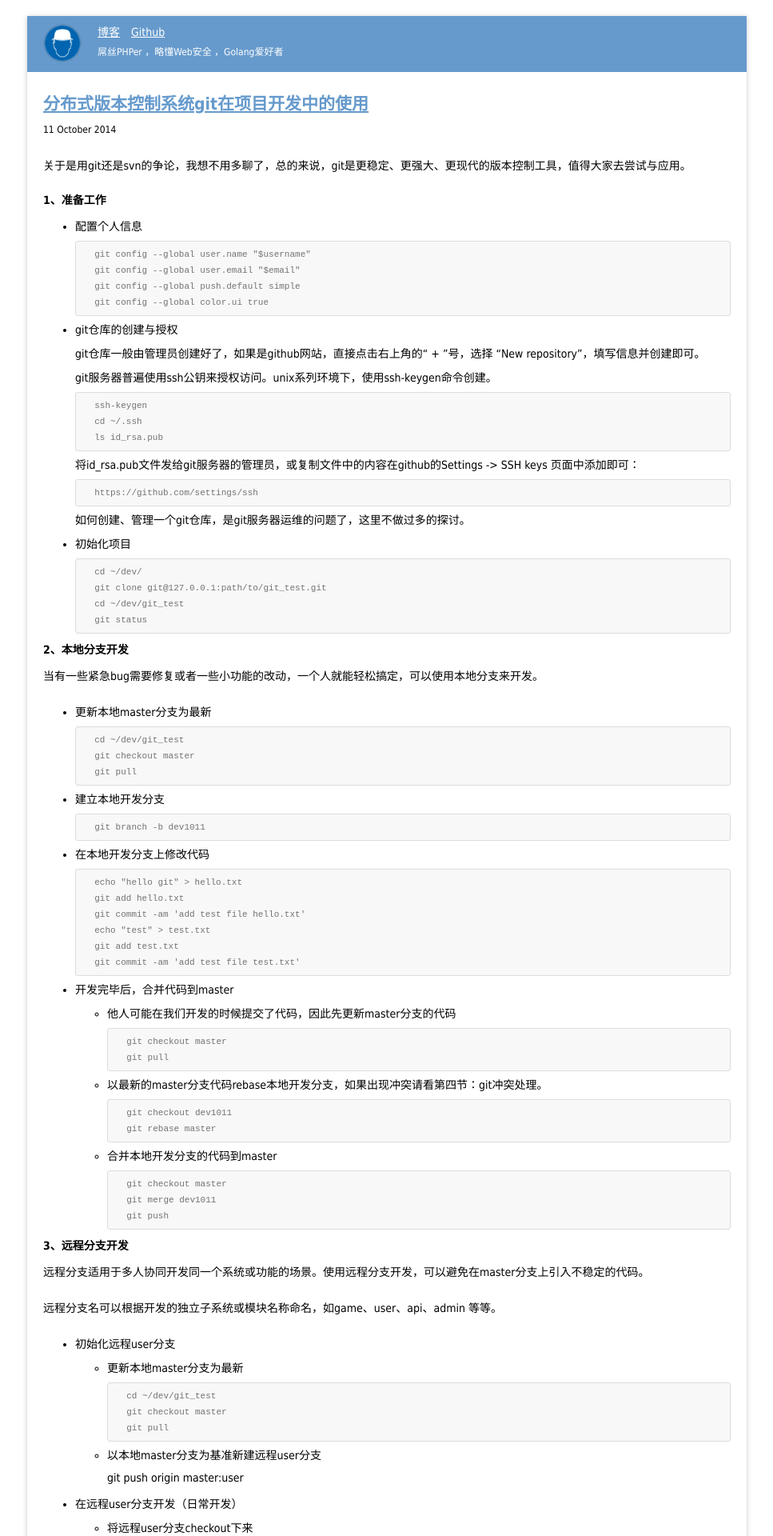
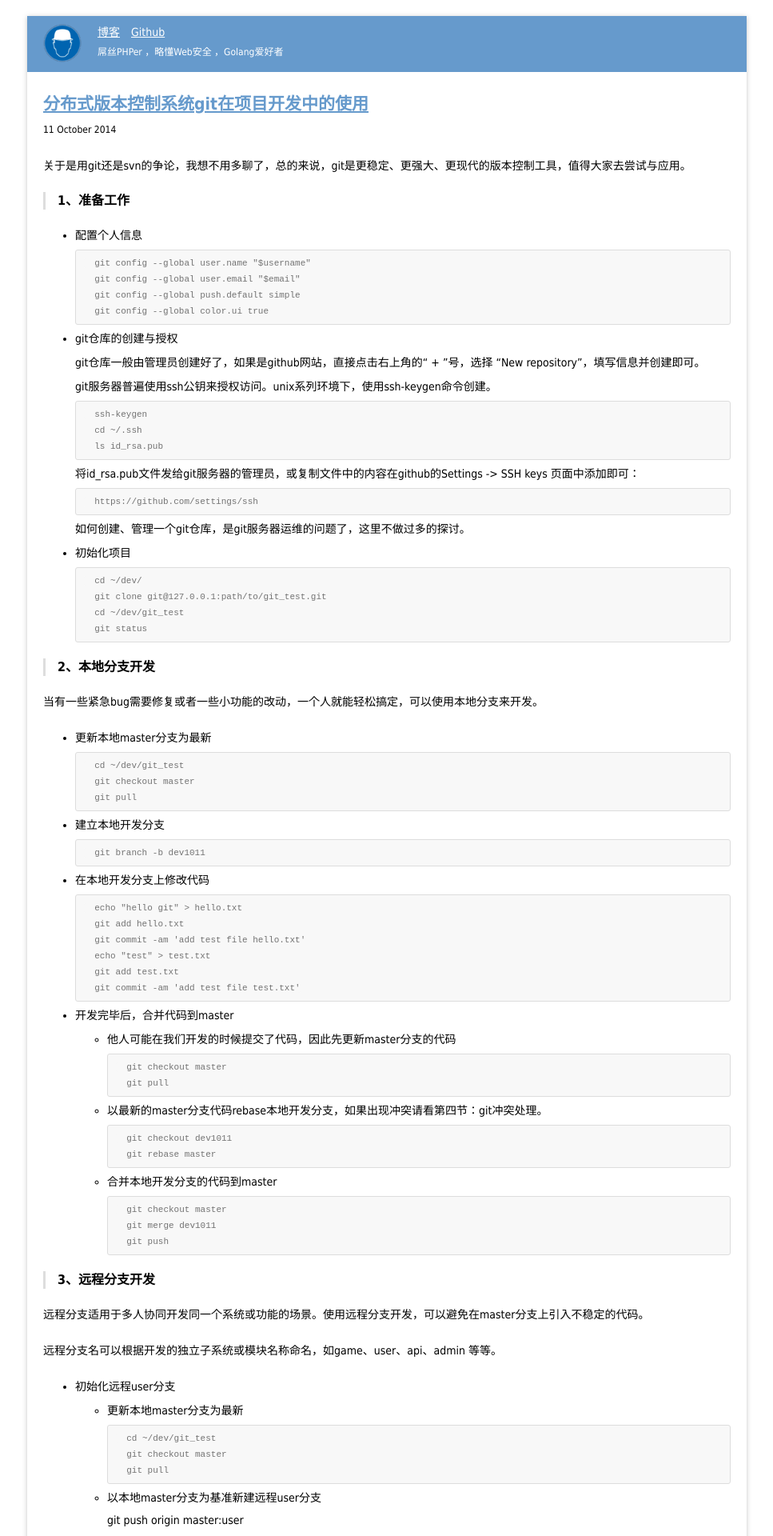
Before and after one commit to tabalt/tabalt.github.io, a Jekyll site: the page built from _posts/git/2014-09-23-use-git-in-project.md, in a window 1280 px wide. Shown: the top 1920 px of the page at 80% size, without its empty margins (156-1123 px from the left). Built offline with Jekyll 4.4.1, drawn with Linux system fonts in a browser that asks for light colours; Markdown is read by kramdown in place of the engine named in the settings; comment, search, counter and statistics services are not loaded.

Commit message:
update blog

```diff
--- a/_posts/git/2014-09-23-use-git-in-project.md
+++ b/_posts/git/2014-09-23-use-git-in-project.md
@@ -10,7 +10,7 @@ categories: 博文
 关于是用git还是svn的争论，我想不用多聊了，总的来说，git是更稳定、更强大、更现代的版本控制工具，值得大家去尝试与应用。
 
 
-#### 1、准备工作
+### 1、准备工作
 
 * 配置个人信息
 
@@ -45,7 +45,7 @@ categories: 博文
 
 
 
-#### 2、本地分支开发
+### 2、本地分支开发
 
 当有一些紧急bug需要修复或者一些小功能的改动，一个人就能轻松搞定，可以使用本地分支来开发。
 
@@ -89,7 +89,7 @@ categories: 博文
 
 
 
-#### 3、远程分支开发
+### 3、远程分支开发
 
 远程分支适用于多人协同开发同一个系统或功能的场景。使用远程分支开发，可以避免在master分支上引入不稳定的代码。
 
@@ -180,7 +180,7 @@ categories: 博文
 			git branch -D user
 
 
-#### 4、git冲突处理
+### 4、git冲突处理
 
 
 使用git merge 、git rebase、git pull等命令时，都有可能和别人修改的代码发生冲突。
```
